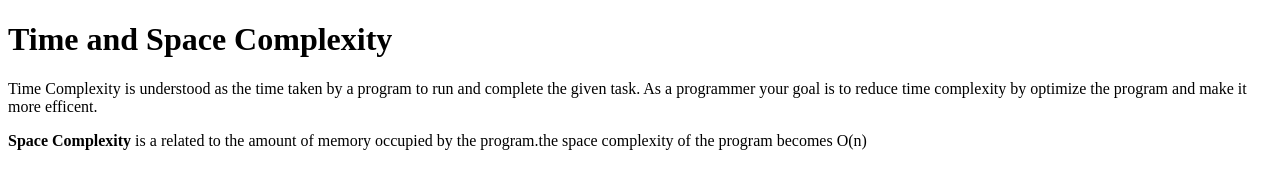
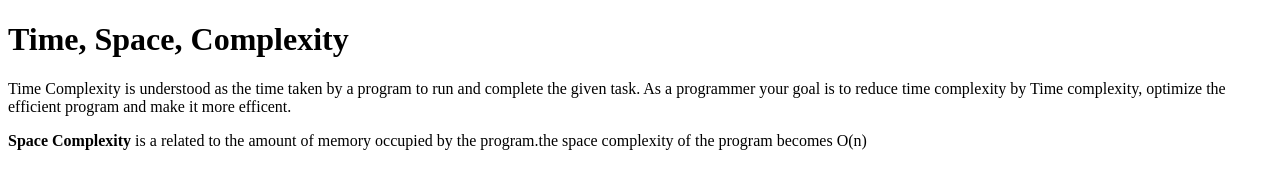
Before and after one commit to acciojob/time-and-space-complexity-NaveedWaddo, a website: page main.html in a window 1280 px wide. Drawn offline with Linux system fonts and the light colour scheme.

Commit message:
created a submission

```diff
--- a/main.html
+++ b/main.html
@@ -8,8 +8,8 @@
 
 <body>
 	<!-- the entire body must be written by student -->
-	<h1>Time and Space Complexity</h1>
-	<p>Time Complexity is understood as the time taken by a program to run and complete the given task. As a programmer your goal is to reduce time complexity by optimize the program and make it more efficent. </p>
+	<h1>Time, Space, Complexity</h1>
+	<p>Time Complexity is understood as the time taken by a program to run and complete the given task. As a programmer your goal is to reduce time complexity by Time complexity, optimize the efficient program and make it more efficent. </p>
 	<p><b>Space Complexity</b> is a related to the amount of memory occupied by the program.the space complexity of the program becomes O(n)</p>
 
     <script type="text/javascript" src="./script.js">
```
